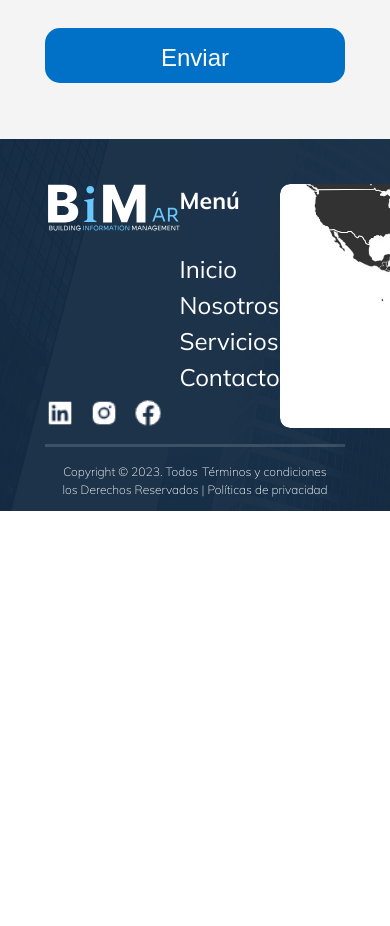
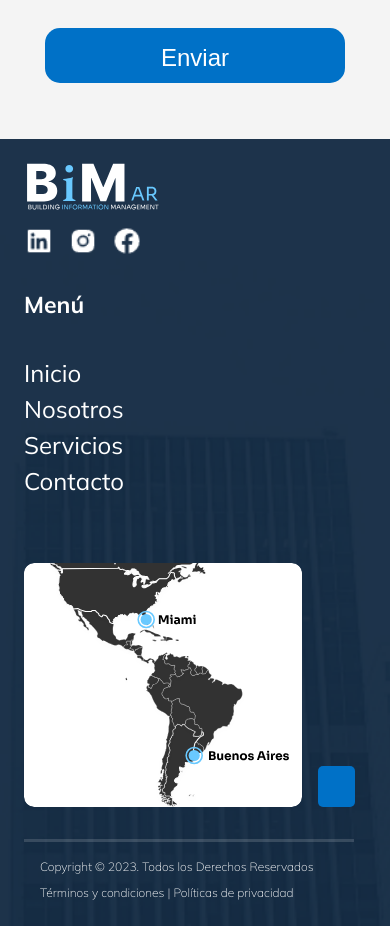
Before and after one commit to escuderoemanuel/bim-ar, a React (Vite) app: page / in a window 390 px wide. Shown: the part 3240-4166 px from the top of the page. Before the commit the page ends 3751 px from the top, so only its background shows below. Built offline with nearby package versions, Linux system fonts and the light colour scheme; some icons are missing.

Commit message:
Responsive: Body

```diff
--- a/src/components/Footer/Datos/Datos.css
+++ b/src/components/Footer/Datos/Datos.css
@@ -71,3 +71,78 @@ box-icon {
 .arrow-up {
   filter: invert();
 }
+
+@media screen and (max-width: 600px) {
+  .datosContainer {
+    height: 100%;
+    display: flex;
+    flex-direction: column;
+    justify-content: space-around;
+    align-items: flex-start;
+  }
+
+  .columna1 {
+    display: flex;
+    flex-direction: column;
+    justify-content: space-around;
+    height: 100%;
+  }
+
+  .columna1 .social {
+    width: 118px;
+    display: flex;
+    justify-content: space-between;
+    margin-top: 1rem;
+  }
+
+  .columna1 .social img {
+    width: 30px;
+    filter: invert();
+  }
+
+  .columna2,
+  .columna2 nav {
+    display: flex;
+    flex-direction: column;
+    justify-content: space-around;
+    align-items: start;
+    margin: 2rem 0rem;
+  }
+
+  .columna2 .navbar-link {
+    cursor: pointer;
+  }
+
+  .columna3 {
+    width: 300px;
+    display: flex;
+    justify-content: space-between;
+    align-items: end;
+    margin-bottom: 1rem;
+  }
+
+  .arrowUp {
+    background-color: var(--primary);
+    border-radius: 5px;
+    border: none;
+    width: 37px;
+    height: 41px;
+    display: flex;
+    justify-content: center;
+    align-items: center;
+    cursor: pointer;
+    margin-left: 1rem;
+    padding: 1rem;
+  }
+
+  box-icon {
+    filter: invert();
+    display: flex;
+  }
+
+  .columna2 nav {
+    margin-top: 2rem;
+    display: flex;
+    flex-direction: column;
+  }
+}
--- a/src/components/Footer/Derechos/Derechos.css
+++ b/src/components/Footer/Derechos/Derechos.css
@@ -12,3 +12,23 @@
   color: var(--hex-);
   text-decoration: none;
 }
+
+@media screen and (max-width: 600px) {
+  .derechos {
+    display: flex;
+    flex-direction: column;
+    justify-content: space-between;
+    align-items: start;
+    border-top: 3px solid rgba(255, 255, 255, 0.15);
+    margin-top: 16px;
+    padding: 16px 16px 0rem;
+    font-size: 12px;
+    font-weight: 200;
+  }
+
+  .derechos .link {
+    margin-top: 0.5rem;
+    color: var(--hex-);
+    text-decoration: none;
+  }
+}
--- a/src/components/Footer/Footer.css
+++ b/src/components/Footer/Footer.css
@@ -13,3 +13,24 @@
   font-size: 1.2em;
   text-align: center;
 }
+
+@media screen and (max-width: 600px) {
+  .footer {
+    width: 100%;
+    margin: 0;
+    height: 100%;
+    padding: 1.5rem;
+    background-size: cover;
+    background-repeat: no-repeat;
+    background-position: 50%;
+    overflow: hidden;
+  }
+
+  .footerContainer {
+    max-width: 330px;
+    margin: 0;
+    padding: 0rem;
+    font-size: 1.2em;
+    text-align: center;
+  }
+}
```
